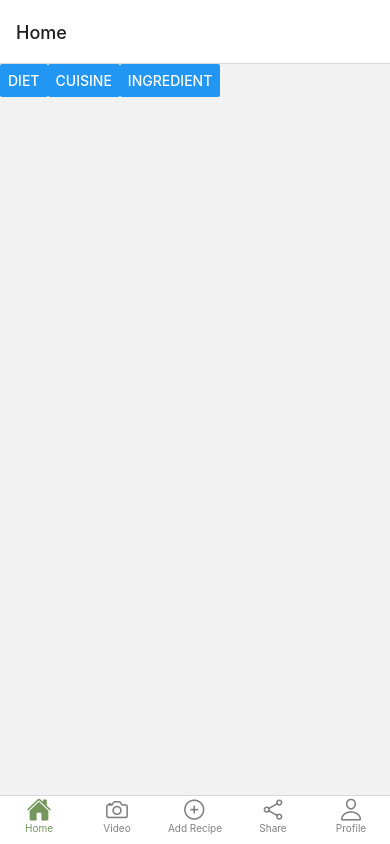
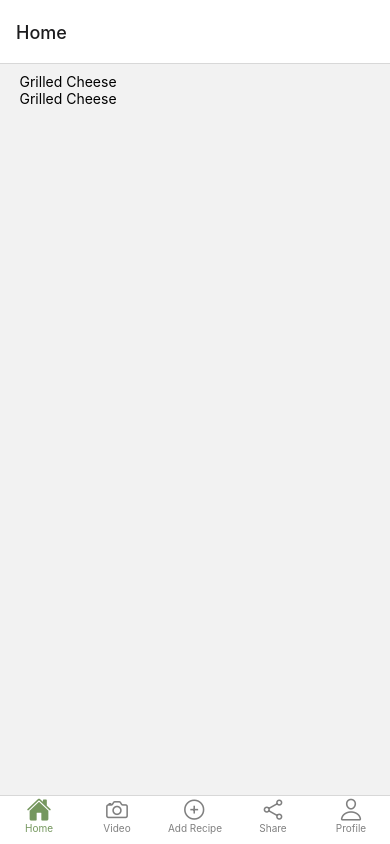
Before and after one commit to sydneytsai/Idiot-Sandwich, a React Native app: screen / in a window 390 px wide. Built offline with nearby package versions, Linux system fonts and the light colour scheme.

Commit message:
home screen

```diff
--- a/navigation/MainContainer.js
+++ b/navigation/MainContainer.js
@@ -1,4 +1,5 @@
 import * as React from 'react';
+import { StyleSheet } from 'react-native';
 import { NavigationContainer } from '@react-navigation/native';
 import { createBottomTabNavigator } from '@react-navigation/bottom-tabs';
 import Ionicons from 'react-native-vector-icons/Ionicons';
@@ -67,4 +68,10 @@ function MainContainer() {
   );
 }
 
+const styles = StyleSheet.create({
+  screenName: {
+    fontSize: 60,
+  }
+});
+
 export default MainContainer;
--- a/navigation/screens/AddScreen.js
+++ b/navigation/screens/AddScreen.js
@@ -1,6 +1,5 @@
 import * as React from 'react';
-import { Text, TextInput, StyleSheet, SafeAreaView, Pressable} from 'react-native';
-import { withSafeAreaInsets } from 'react-native-safe-area-context';
+import { TouchableOpacity, Text, TextInput, StyleSheet, SafeAreaView, Pressable } from 'react-native';
 
 function AddScreen({navigation}) {
 
@@ -38,6 +37,21 @@ function AddScreen({navigation}) {
                 value={time}
                 keyboardType="numeric"
             />
+            <Text style={styles.headers}>
+                Difficulty
+            </Text>
+            <SafeAreaView style={styles.difficulty}>
+                <TouchableOpacity onPress={() => alert('difficult')} style={styles.difficultyButtons}>
+                </TouchableOpacity>
+                <TouchableOpacity onPress={() => alert('difficult')} style={styles.difficultyButtons}>
+                </TouchableOpacity>
+                <TouchableOpacity onPress={() => alert('difficult')} style={styles.difficultyButtons}>
+                </TouchableOpacity>
+                <TouchableOpacity onPress={() => alert('difficult')} style={styles.difficultyButtons}>
+                </TouchableOpacity>
+                <TouchableOpacity onPress={() => alert('difficult')} style={styles.difficultyButtons}>
+                </TouchableOpacity>
+            </SafeAreaView>
             <Text style={styles.headers}>
                 Ingredients
             </Text>
@@ -89,6 +103,20 @@ const styles = StyleSheet.create({
         color: "white",
         fontSize: 17,
     },
+    difficulty: {
+        flexDirection: "row",
+        alignItems: "center",
+        justifyContent: "center",
+
+    },
+    difficultyButtons: {
+        width: 30,
+        height: 30,
+        padding: 20,
+        margin: 15,
+        borderRadius: 100,
+        backgroundColor:"#D3D3D3",
+    }
   });
 
 export default AddScreen;
--- a/navigation/screens/HomeScreen.js
+++ b/navigation/screens/HomeScreen.js
@@ -1,21 +1,68 @@
 import React, { useState } from 'react';
-import { View, Text, Button } from 'react-native';
+import { View, Text, Pressable, StyleSheet, ScrollView } from 'react-native';
 
-export default function HomeScreen({navigation}) {
+function HomeScreen({navigation}) {
     return (
-        <View style={{ display: 'flex', alignItems: 'center', flexDirection: 'row'}}>
-            <Button
-                onPress={() => alert('Vegetarian')}
-                title="Diet">
-            </Button>
-            <Button
-                onPress={() => alert('Cuisine')}
-                title="Cuisine">
-            </Button>
-            <Button
-                onPress={() => alert('Cuisine')}
-                title="Ingredient">
-            </Button>
+        <View>
+            <ScrollView horizontal={true} style={styles.filterScrollView} contentContainer={styles.filterContentContainer}>
+                <Pressable style={styles.filterButtons} onPress={() => alert('Diet')}>
+                    <Text>
+                        Diet
+                    </Text>
+                </Pressable>
+                <Pressable style={styles.filterButtons} onPress={() => alert('Cuisine')}>
+                    <Text>
+                        Cuisine
+                    </Text>
+                </Pressable>
+                <Pressable style={styles.filterButtons} onPress={() => alert('Ingredients')}>
+                    <Text>
+                        Ingredients
+                    </Text>
+                </Pressable>
+            </ScrollView>
+            <ScrollView style={styles.recipiesScrollView} contentContainer={styles.recipiesContentContainer}>
+                <Text>
+                    Grilled Cheese
+                </Text>
+                <Text>
+                    Grilled Cheese
+                </Text>
+            </ScrollView>
         </View>
     );
-}
+};
+
+const styles = StyleSheet.create({
+    filterScrollView: {
+        height: '1%',
+        width: '90%',
+        alignSelf: 'center',
+    },
+    filterContentContainer: {
+        justifyContent: 'center',
+        alignItems: 'center',
+    },
+    filterButtons: {
+        backgroundColor:"lightgrey",
+        margin: 10,
+        paddingHorizontal: 10,
+        paddingVertical: 5,
+        borderRadius: 25,
+        width: 100,
+        height: 30,
+        alignItems: "center",
+        justifyContent: "center",
+    },
+    recipiesScrollView: {
+        height: '80%',
+        width: '90%',
+        alignSelf: 'center',
+    },
+    recipiesContentContainer: {
+        justifyContent: 'center',
+        alignItems: 'center',
+    },
+});
+
+export default HomeScreen
```
